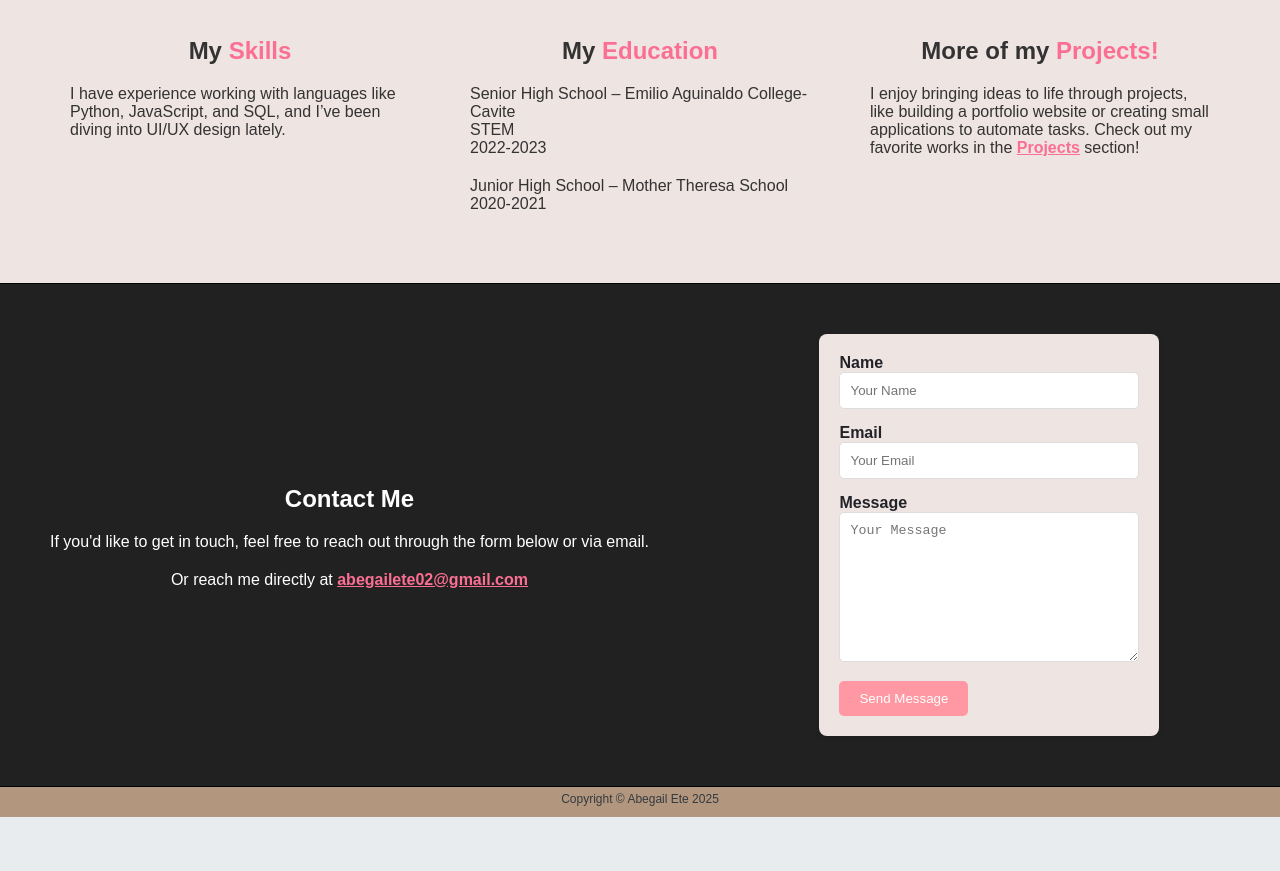
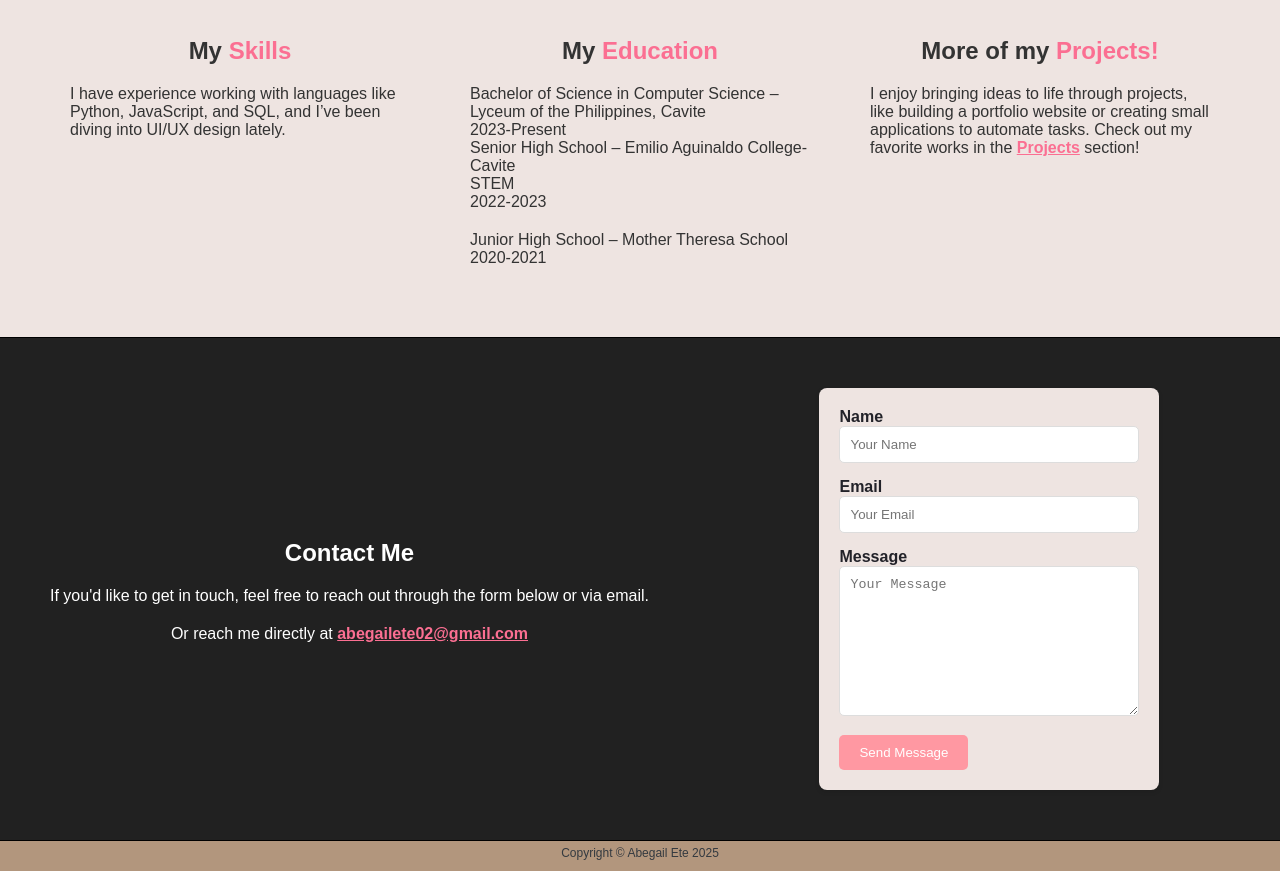
Before and after one commit to RedKirmizi/portfolio, a plain HTML site: page index.html in a window 1280 px wide. Shown: the part 1649-2520 px from the top of the page. Before the commit the page ends 2466 px from the top, so only its background shows below. Drawn offline with nearby package versions, Linux system fonts and the light colour scheme; a web font is replaced by a local one.

Commit message:
Update index.html
added college education at About section

```diff
--- a/index.html
+++ b/index.html
@@ -103,6 +103,9 @@
                         <div class="cont">
                             <h2>My <span style="color: #fb6f92;">Education</span></h2>
 
+                            <p>Bachelor of Science in Computer Science – Lyceum of the Philippines, Cavite</p>
+                            <p>2023-Present</p>
+
                             <p>Senior High School – Emilio Aguinaldo College-Cavite</p>
                             <p>STEM</p>
                             <p>2022-2023</p>
```
